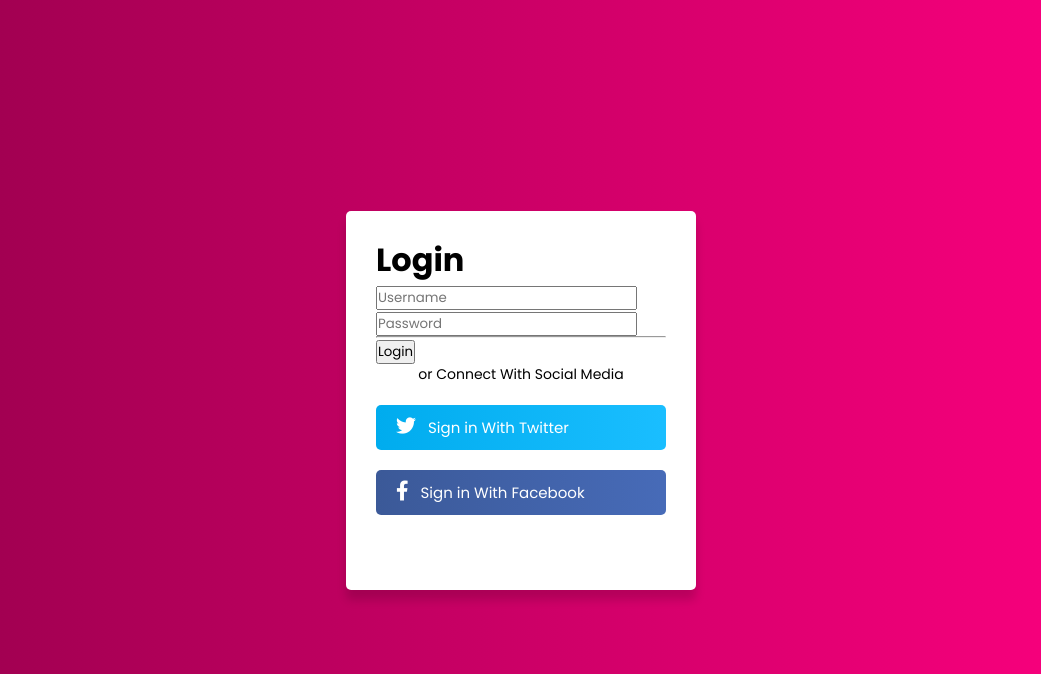
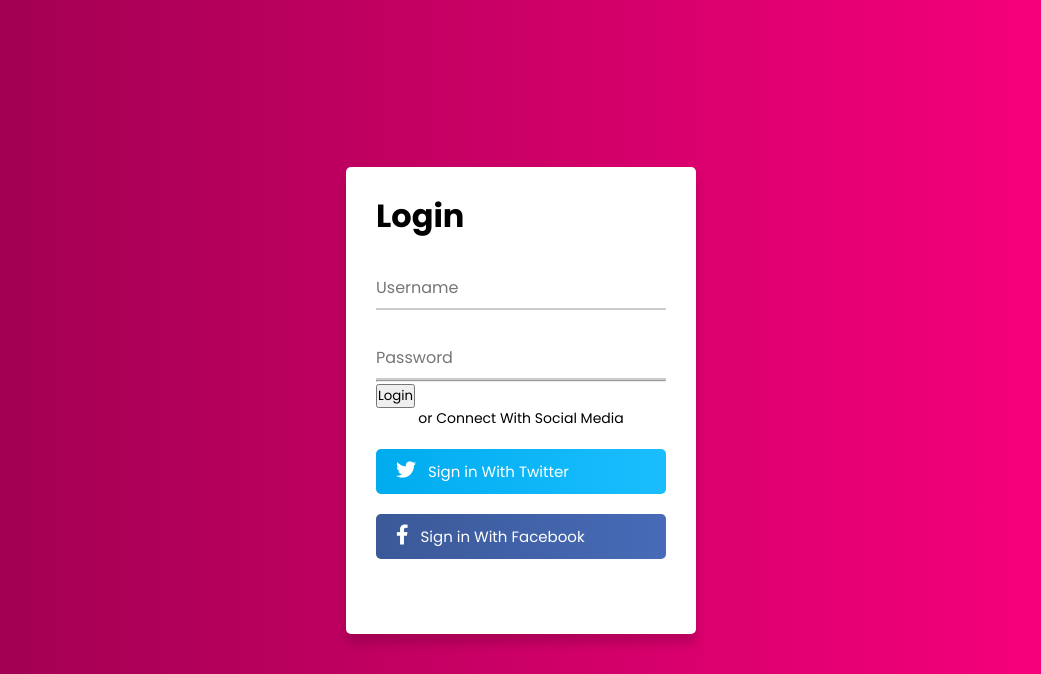
Before and after one commit to mahesaPinuntun/drLappie, a Flask app: template templates/smartphonelogin.html in a window 1280 px wide. Shown: the top 674 px of the page, without its empty margins (119-1160 px from the left). Run offline with Flask 3, Linux system fonts and the light colour scheme; the template is opened without the code that fills it, so the values that code supplies are empty.

Commit message:
commit push

```diff
--- a/templates/smartphonelogin.html
+++ b/templates/smartphonelogin.html
@@ -173,9 +173,14 @@
     <div class="container">
         <form action="{{ url_for('login') }}" method="POST">
             <h1>Login</h1>
+            <div class="input-box underline">
+                <input type="text" name="username" placeholder="Username" required />
 
-            <input type="text" name="username" placeholder="Username" required />
-            <input type="password" name="pw" placeholder="Password" required />
+            </div>
+            <div class="input-box underline">
+                <input type="password" name="pw" placeholder="Password" required />
+
+            </div>
             <hr>
             <button type="submit">Login</button>
         </form>
```
